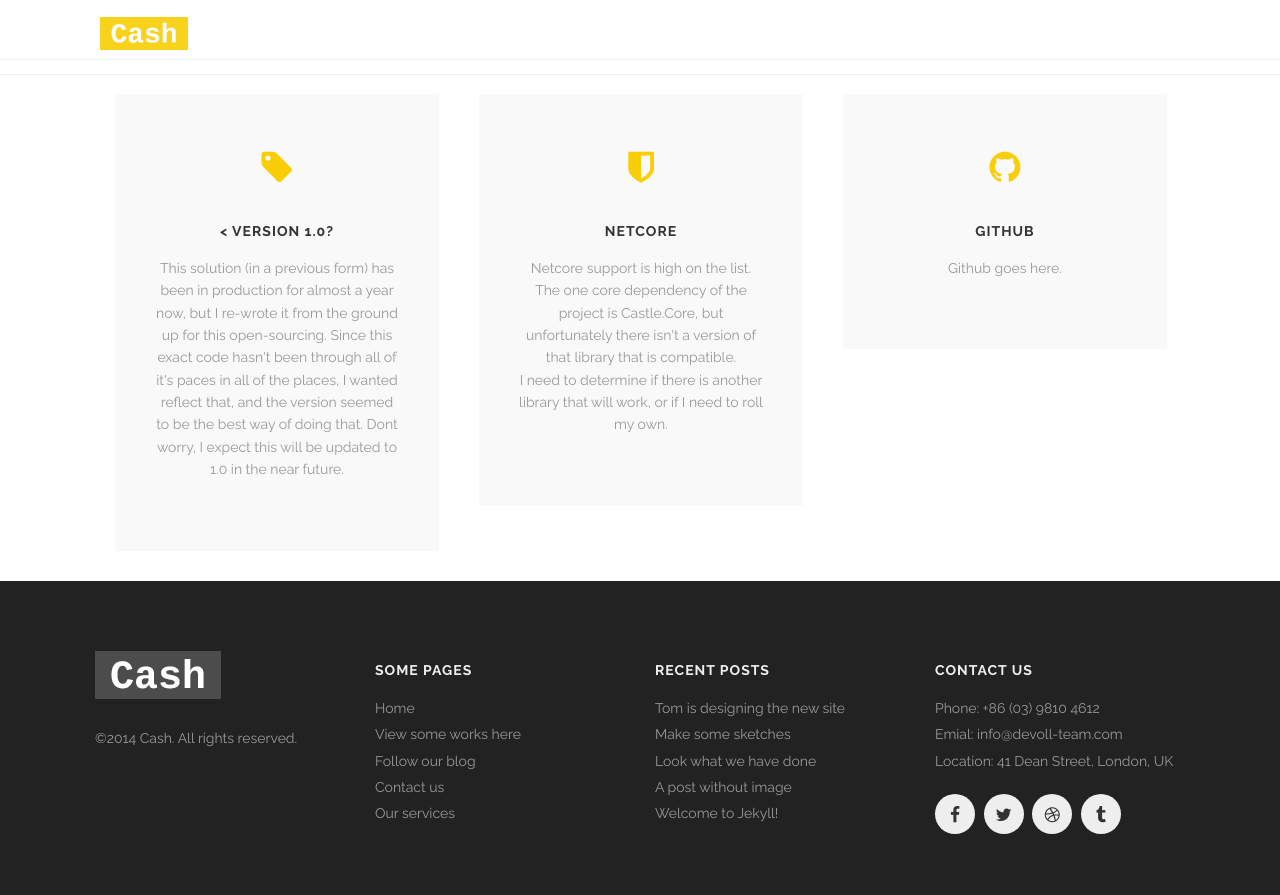
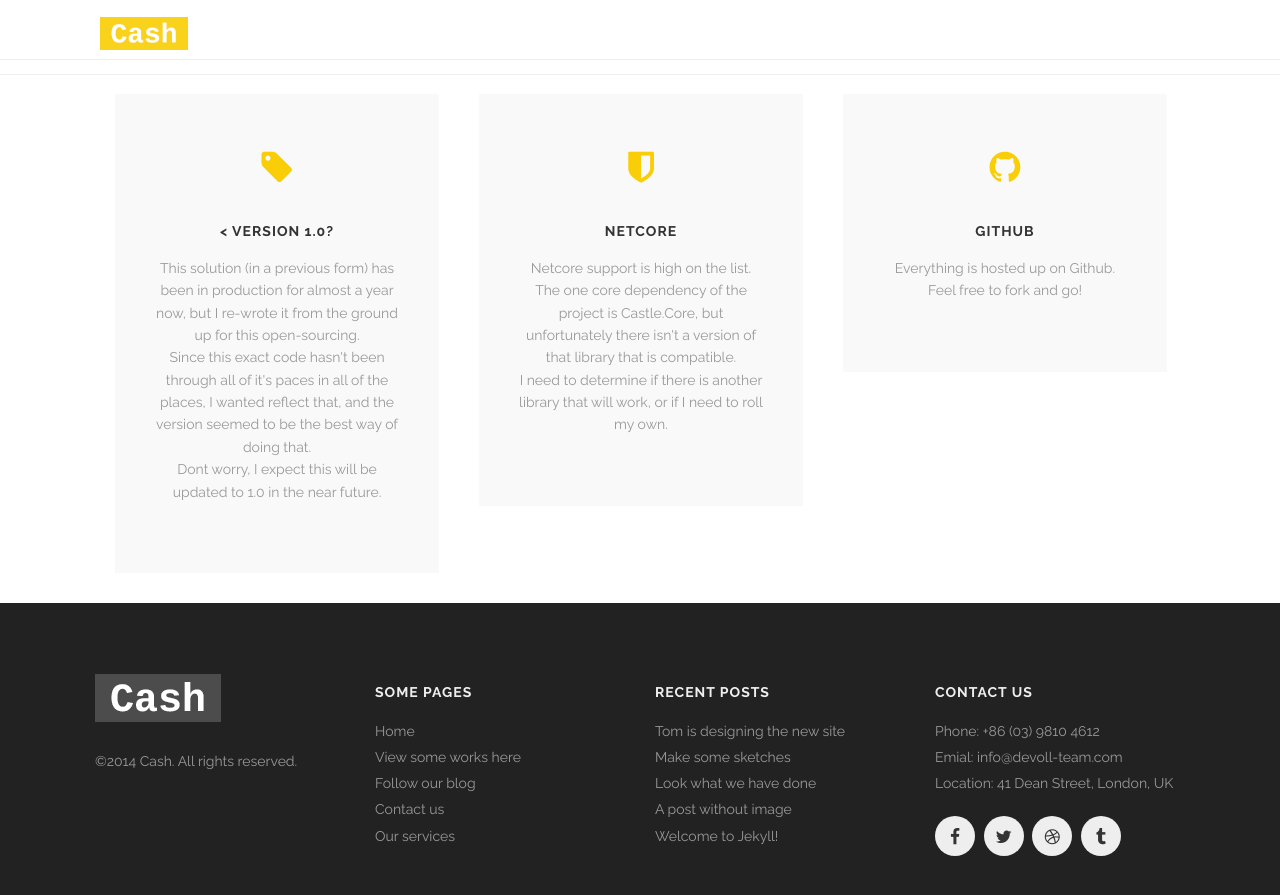
Before and after one commit to asmorger/cash, a Jekyll site: the page built from index.html, in a window 1280 px wide and 900 px high, scrolled down 1466 px. Shown: the top 895 px of the window. Built offline with Jekyll 4.4.1, drawn with Linux system fonts in a browser that asks for light colours.

Commit message:
Even more content updates

```diff
--- a/index.html
+++ b/index.html
@@ -43,8 +43,8 @@ other_services:
     title: < version 1.0?
     desc:
       This solution (in a previous form) has been in production for almost a year now, but I re-wrote it from the ground up for this open-sourcing.
-      Since this exact code hasn't been through all of it's paces in all of the places, I wanted reflect that, and the version seemed to be the best way of doing that.
-      Dont worry, I expect this will be updated to 1.0 in the near future.
+      <br /> Since this exact code hasn't been through all of it's paces in all of the places, I wanted reflect that, and the version seemed to be the best way of doing that.
+      <br /> Dont worry, I expect this will be updated to 1.0 in the near future.
   - icon_class: fa fa-shield
     title: netcore
     desc:
@@ -53,7 +53,7 @@ other_services:
   - icon_class: fa fa-github
     title: Github
     desc:
-      Github goes here.
+      Everything is hosted up on Github. Feel free to fork and go!
 
 clients:
   - images/@stock/client-grey-1.png
```
